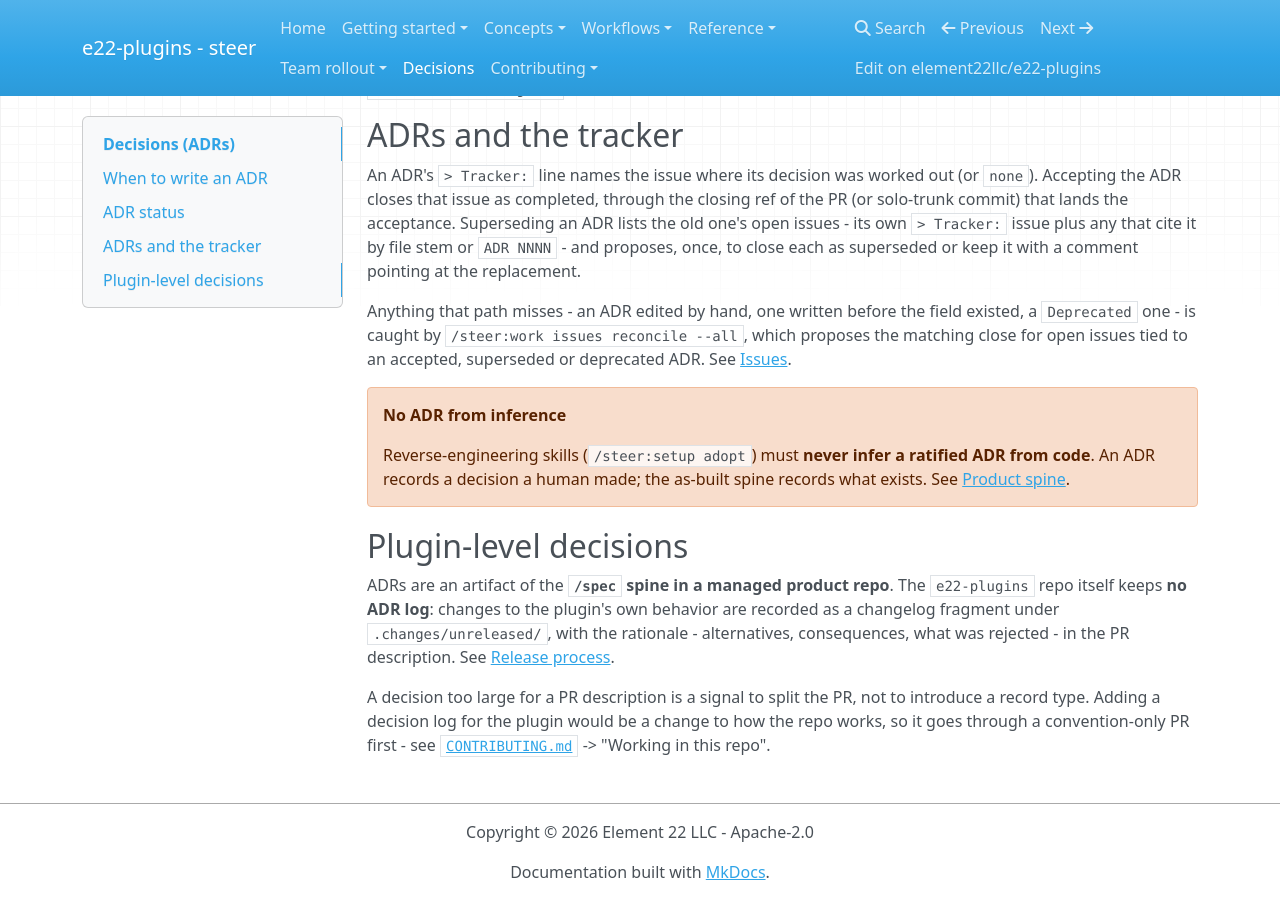
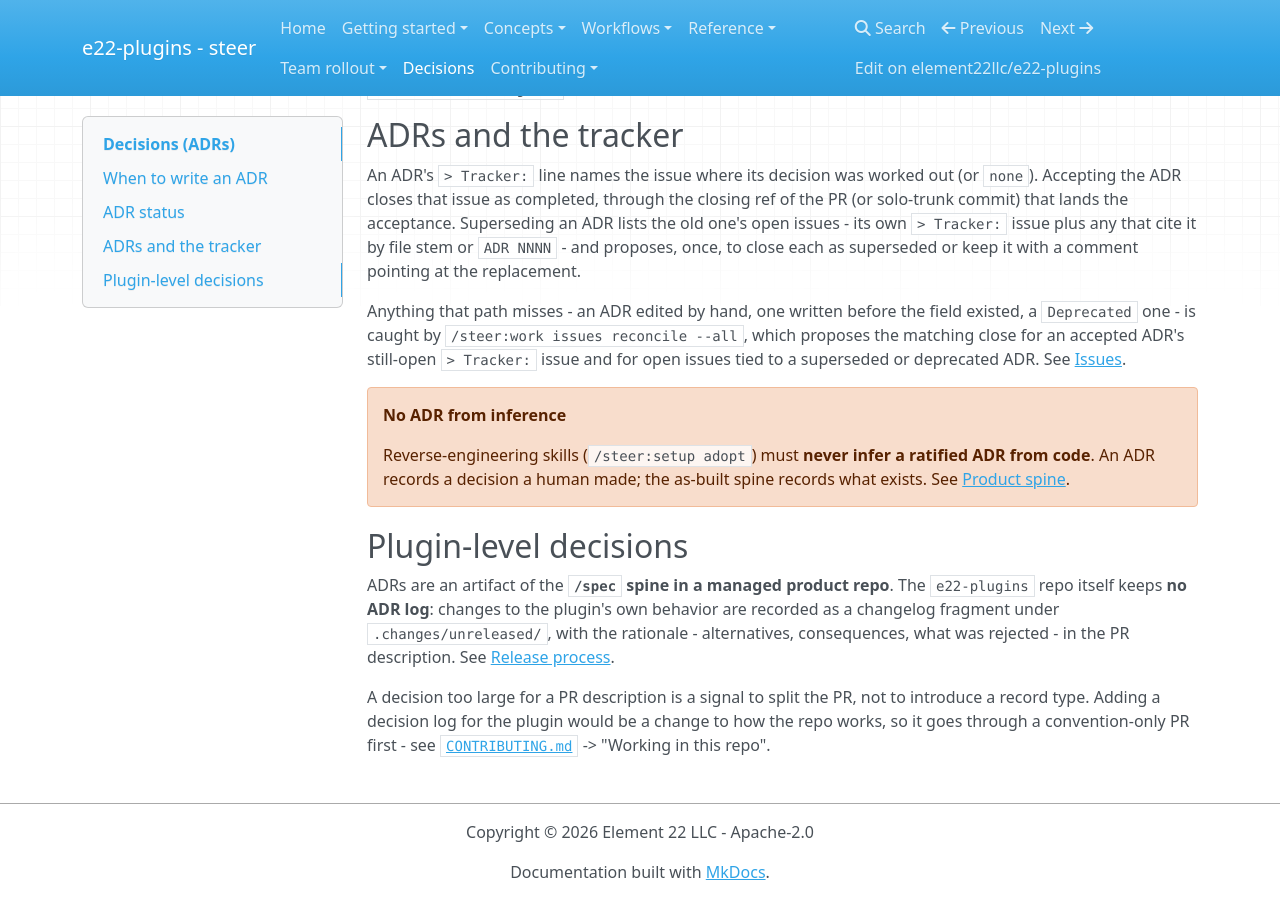
Before and after one commit to element22llc/e22-plugins, an MkDocs documentation site: the page built from docs/decisions/index.md, in a window 1280 px wide and 900 px high, scrolled down 943 px. Built offline with MkDocs 1.6.1, drawn with Linux system fonts in a browser that asks for light colours; nearby versions of some CDN libraries.

Commit message:
docs: name reconcile as the deprecated-ADR path in the spec-framework reference
The adr skill carries acceptance and supersession to the tracker but has
no deprecation step; reconcile --all covers it. The decisions page now
scopes the accepted-ADR close to the ADR's own tracker issue. Records
the third 7.13.0 audit round.

Co-Authored-By: Claude Opus 5.5 (1M context) <noreply@anthropic.com>

```diff
--- a/docs/decisions/index.md
+++ b/docs/decisions/index.md
@@ -58,8 +58,8 @@ superseded or keep it with a comment pointing at the replacement.
 
 Anything that path misses - an ADR edited by hand, one written before the field
 existed, a `Deprecated` one - is caught by `/steer:work issues reconcile --all`,
-which proposes the matching close for open issues tied to an accepted,
-superseded or deprecated ADR. See [Issues](../workflows/issues.md).
+which proposes the matching close for an accepted ADR's still-open
+`> Tracker:` issue and for open issues tied to a superseded or deprecated ADR. See [Issues](../workflows/issues.md).
 
 !!! warning "No ADR from inference"
     Reverse-engineering skills (`/steer:setup adopt`) must **never infer a ratified ADR
```
Also changed, not shown: plugins/steer/templates/reference/SPEC-FRAMEWORK.md (+3 -2 lines), 2 other files.
